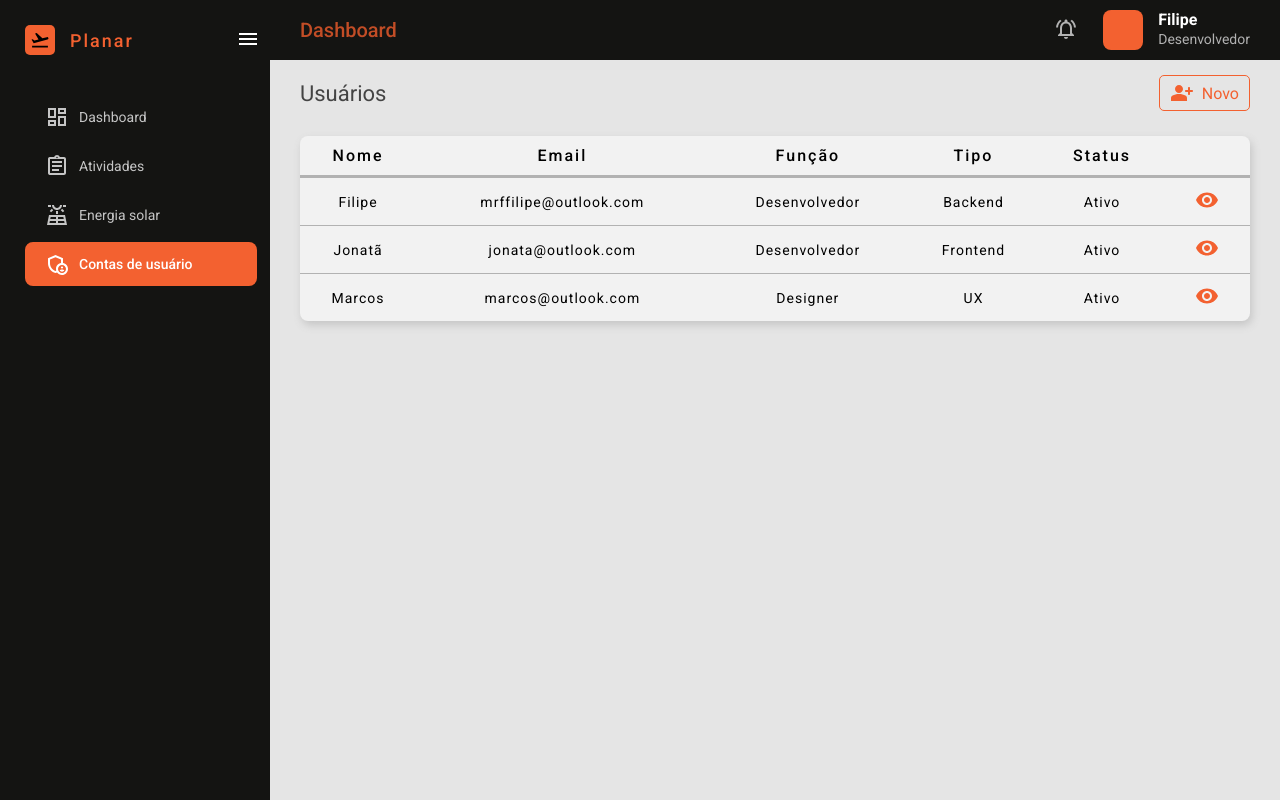
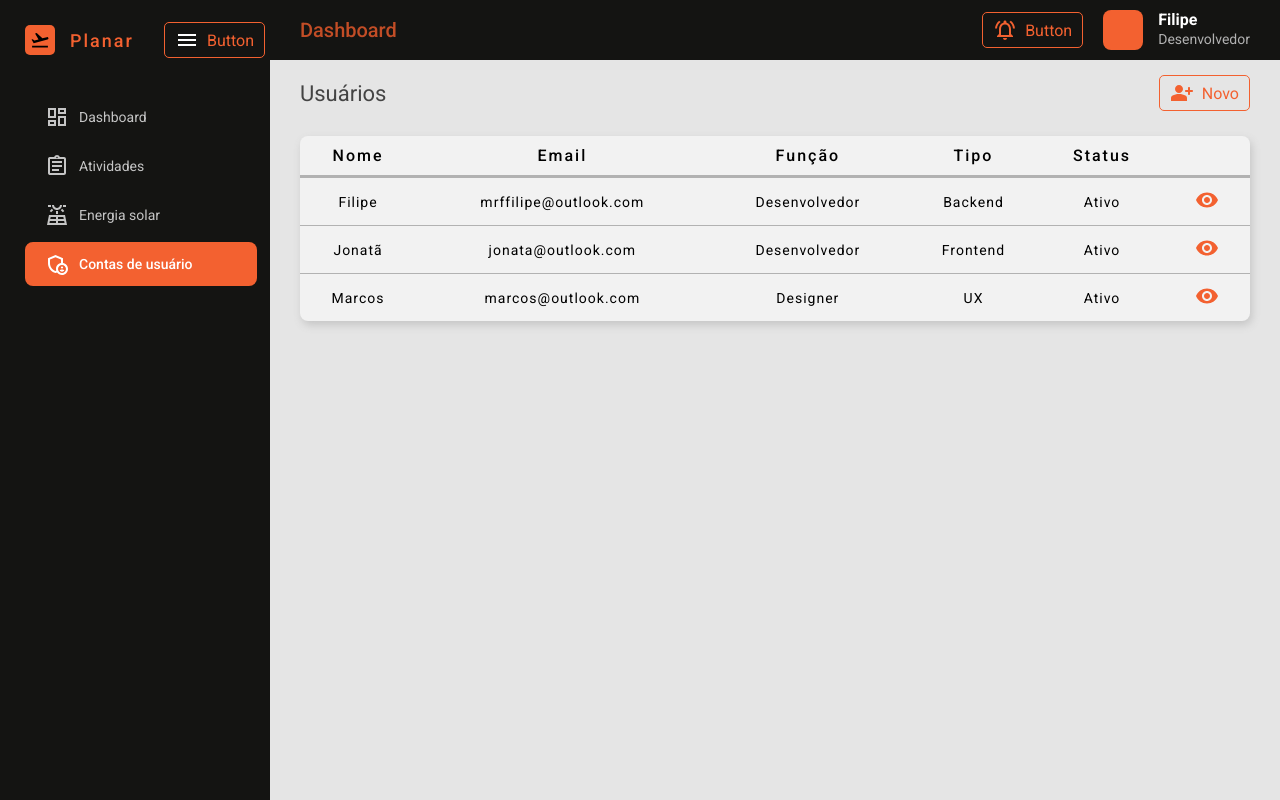
Before and after one commit to mrffilipe/planar-react-web-client, a React (Vite) app: page /user-account in a window 1280 px wide. Built offline with nearby package versions, Linux system fonts and the light colour scheme; the HTML template or start-up script is replaced by a standard one.

Commit message:
Adjusts and exclude components

```diff
--- a/src/components/HeaderMenu/index.jsx
+++ b/src/components/HeaderMenu/index.jsx
@@ -2,9 +2,9 @@ import styles from "./styles.module.css";
 
 import { useState } from "react";
 
-import IconButton from "../IconButton";
+import { NotificationsActiveOutlined } from "@mui/icons-material";
 
-import { NotificationsActiveOutlined } from "@mui/icons-material";
+import Button from "../Button";
 
 const HeaderMenu = () => {
     const [showNotification, setShowNotification] = useState(false);
@@ -54,7 +54,7 @@ const HeaderMenu = () => {
                         <></>
                     )
                 }
-                <IconButton icon={NotificationsActiveOutlined} btnStyle={styles.btn_notification} />
+                <Button icon={NotificationsActiveOutlined} btnStyle={styles.btn_notification} />
                 <div className={styles.user_details}>
                     <div className={styles.profile_picture}></div>
                     <div className={styles.profile}>
--- a/src/components/IconButton/index.jsx
+++ /dev/null
@@ -1,16 +0,0 @@
-import styles from "./styles.module.css";
-
-import { Icon } from "@mui/material";
-
-const IconButton = ({ icon, btnStyle, iconStyle }) => {
-    return (
-        <button className={`${styles.button} ${btnStyle}`}>
-            <Icon
-                component={icon}
-                className={`${styles.icon} ${iconStyle}`}
-            />
-        </button>
-    );
-}
-
-export default IconButton;
--- a/src/components/IconButton/styles.module.css
+++ /dev/null
@@ -1,12 +0,0 @@
-.button {
-    background: none;
-    border: none;
-    padding: 5px;
-    border-radius: 8px;
-    cursor: pointer;
-}
-
-.icon {
-    color: #b2b2b2;
-    font-size: 25px;
-}
--- a/src/components/SideMenu/index.jsx
+++ b/src/components/SideMenu/index.jsx
@@ -10,7 +10,7 @@ import {
     SolarPowerOutlined,
     AdminPanelSettingsOutlined
 } from "@mui/icons-material";
-import IconButton from "../IconButton";
+import Button from "../Button";
 
 const SideMenu = () => {
     return (
@@ -20,7 +20,7 @@ const SideMenu = () => {
                     <FlightTakeoffOutlined className={styles.icon} />
                     <span className={styles.title}>Planar</span>
                 </div>
-                <IconButton
+                <Button
                     icon={MenuOutlined}
                     btnStyle={styles.btn_menu}
                     iconStyle={styles.icon_menu}
```
